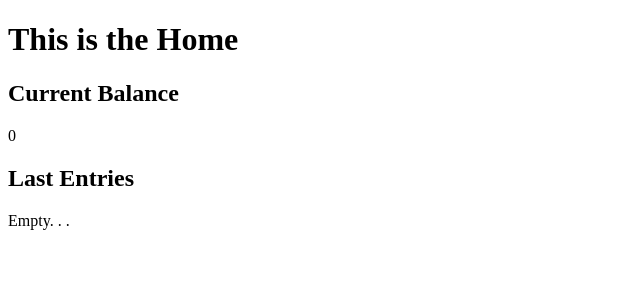
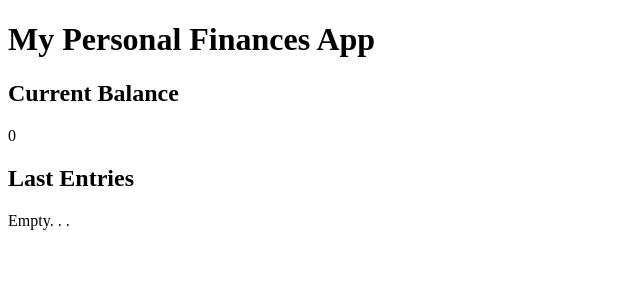
Before and after one commit to JotaCeR/Personal-Finances, a React (Create React App) app: page / in a window 1280 px wide. Shown: the top 300 px of the page, without its empty margins (0-640 px from the left). Built offline with nearby package versions, Linux system fonts and the light colour scheme.

Commit message:
Set App Title on Home.

```diff
--- a/src/components/Home.jsx
+++ b/src/components/Home.jsx
@@ -3,7 +3,7 @@ import React from 'react';
 export default function Home() {
     return (
         <div>
-            <h1>This is the Home</h1>
+            <h1>My Personal Finances App</h1>
             <div>
                 <h2>Current Balance</h2>
                 <p>0</p>
```
